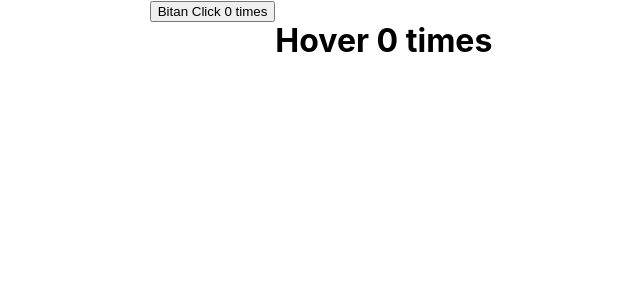
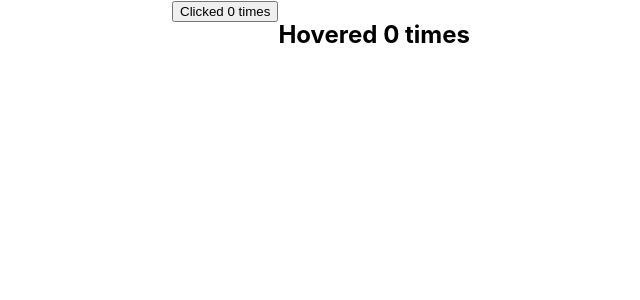
Before and after one commit to Bitan23101996/React-Learning-Series, a React (Create React App) app: page / in a window 1280 px wide. Shown: the top 300 px of the page, without its empty margins (319-959 px from the left). Built offline with nearby package versions, Linux system fonts and the light colour scheme.

Commit message:
Render Props Example in React with two increment

```diff
--- a/src/App.js
+++ b/src/App.js
@@ -29,6 +29,9 @@ import HeroErr from './react-basics-tutorials/HeroErr';
 import ErrorBoundary from './react-basics-tutorials/ErrorBoundary';
 import CounterClickBtn from './react-basics-tutorials/CounterClickBtn';
 import CounterHoverText from './react-basics-tutorials/CounterHoverText';
+import CounterClickBtnTwo from './react-basics-tutorials/CounterClickBtnTwo';
+import CounterHoverTextTwo from './react-basics-tutorials/CounterHoverTextTwo';
+import CountRenderProps from './react-basics-tutorials/CountRenderProps';
 
 // 2. Extend the theme to include custom colors, fonts, etc
 const colors = {
@@ -77,8 +80,42 @@ function App() {
         <HeroErr heroName="Joker" />
       </ErrorBoundary> */}
 
-      <CounterClickBtn name="Bitan"/>
-      <CounterHoverText />
+      {/* <CounterClickBtn name="Bitan"/>
+      <CounterHoverText /> */}
+
+
+      {/* ----------------Type 1 : Use of Render Props------------------ */}
+      {/* <CountRenderProps render={(count, incrementCount) => {
+        return <CounterClickBtnTwo count={count} incrementCount={incrementCount} />
+      }
+      } />
+      <CountRenderProps render={(count, incrementCount) => {
+        return <CounterHoverTextTwo count={count} incrementCount={incrementCount} />
+      }
+      } /> */}
+
+
+      {/* ----------------Type 2 : Use of Render Props------------------ */}
+      <CountRenderProps>
+        {
+          (count, incrementCount) => {
+            return (
+              <CounterClickBtnTwo count={count} incrementCount={incrementCount} />
+            )
+          }
+        }
+      </CountRenderProps>
+
+      <CountRenderProps>
+        {
+          (count, incrementCount) => {
+            return (
+              <CounterHoverTextTwo count={count} incrementCount={incrementCount} />
+            )
+          }
+        }
+      </CountRenderProps>
+
     </div>
   );
 }
--- /dev/null
+++ b/src/react-basics-tutorials/CountRenderProps.js
@@ -0,0 +1,34 @@
+import React, { Component } from 'react'
+
+class CountRenderProps extends Component {
+    constructor(props) {
+        super(props)
+
+        this.state = {
+            count: 0
+        }
+    }
+
+    incrementCount = () => {
+        this.setState((prevState) => {
+            return {
+                count: prevState.count + 1
+            }
+        })
+    }
+
+    render() {
+        const { count } = this.state
+        return (
+            <div>
+                {/* Type 1: Use of render Props */}
+                {/* {this.props.render(count, this.incrementCount)} */}
+
+                {/* Type 2: Use of render Props */}
+                {this.props.children(count, this.incrementCount)}
+            </div>
+        )
+    }
+}
+
+export default CountRenderProps
--- /dev/null
+++ b/src/react-basics-tutorials/CounterClickBtnTwo.js
@@ -0,0 +1,17 @@
+import React, { Component } from 'react'
+
+class CounterClickBtnTwo extends Component {
+
+    render() {
+        const { count, incrementCount } = this.props
+        return (
+            <div>
+                <button type="button" onClick={incrementCount}>
+                    Clicked {count} times
+                </button>
+            </div>
+        )
+    }
+}
+
+export default CounterClickBtnTwo
--- /dev/null
+++ b/src/react-basics-tutorials/CounterHoverTextTwo.js
@@ -0,0 +1,15 @@
+import React, { Component } from 'react'
+
+class CounterHoverTextTwo extends Component {
+
+    render() {
+        const { count, incrementCount } = this.props
+        return (
+            <div>
+                <h2 onMouseOver={incrementCount}>Hovered {count} times</h2>
+            </div>
+        )
+    }
+}
+
+export default CounterHoverTextTwo
```
Also changed, not shown: 1 other file (tests, documents, lock files or other folders).
